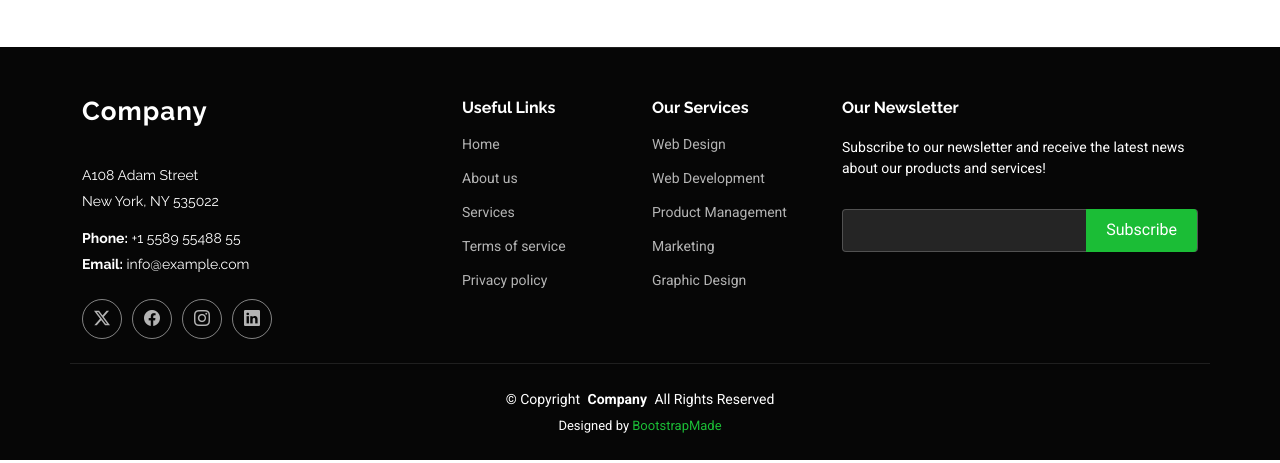
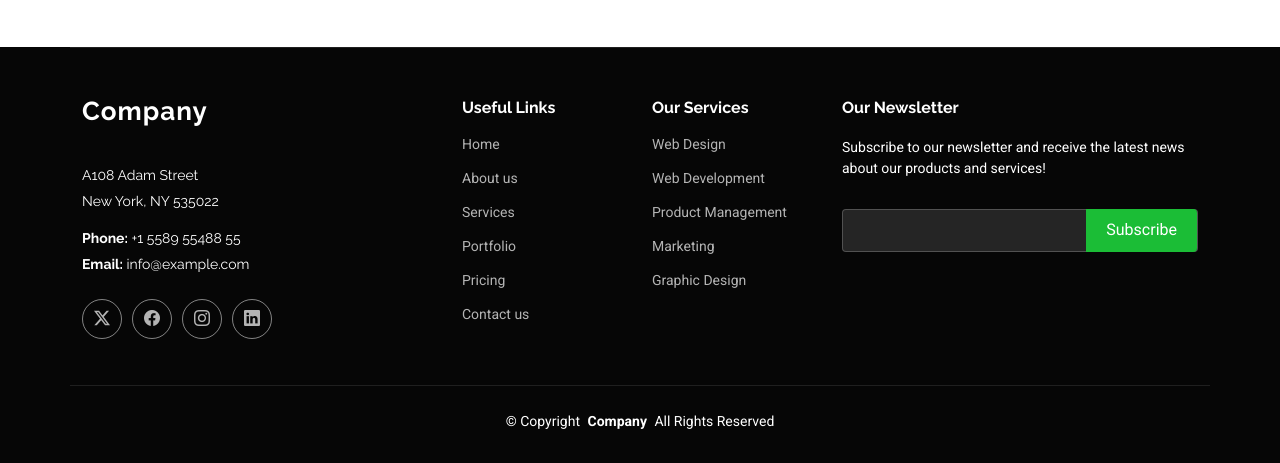
Before and after one commit to quiesscent/company, a Django app: page /portfolio/ in a window 1280 px wide. Shown: the part 1341-1804 px from the top of the page. Run offline with Django 5.2, Linux system fonts and the light colour scheme; some libraries are stand-ins or nearby versions.

Commit message:
made the images and links to work on django

```diff
--- a/companywebsite/companywebsite/urls.py
+++ b/companywebsite/companywebsite/urls.py
@@ -30,7 +30,6 @@ urlpatterns = [
     path('pricing/',views.pricing,name="pricing"),
     path('serviceDetails/',views.serviceDetails,name="serviceDetails"),
     path('services/',views.services,name="services"),
-    path('starterPage/',views.starterPage,name="starterPage"),
     path('team/',views.team,name="team"),
     path('testimonials/',views.testimonials,name="testimonials")
 ]
--- a/companywebsite/features/templates/contact.html
+++ b/companywebsite/features/templates/contact.html
@@ -18,7 +18,7 @@
         <h1 class="mb-2 mb-lg-0">Contact</h1>
         <nav class="breadcrumbs">
           <ol>
-            <li><a href="index.html">Home</a></li>
+            <li><a href="{% url "home" %}">Home</a></li>
             <li class="current">Contact</li>
           </ol>
         </nav>
--- a/companywebsite/features/templates/layout.html
+++ b/companywebsite/features/templates/layout.html
@@ -43,7 +43,7 @@
 <header id="header" class="header d-flex align-items-center sticky-top">
   <div class="container position-relative d-flex align-items-center">
 
-    <a href="index.html" class="logo d-flex align-items-center me-auto">
+    <a href="{% url "home" %}" class="logo d-flex align-items-center me-auto">
       <!-- Uncomment the line below if you also wish to use an image logo -->
       <!-- <img src="assets/img/logo.png" alt=""> -->
       <h1 class="sitename">Company</h1><span>.</span>
@@ -51,27 +51,25 @@
 
     <nav id="navmenu" class="navmenu">
       <ul>
-        <li><a href="#hero" class="active">Home</a></li>
+        <li><a href="{% url "home" %}" class="active">Home</a></li>
         <li class="dropdown"><a href="{% url 'about' %}"><span>About</span> <i class="bi bi-chevron-down toggle-dropdown"></i></a>
           <ul>
-            <li><a href="team.html">Team</a></li>
-            <li><a href="testimonials.html">Testimonials</a></li>
-            <li class="dropdown"><a href="#"><span>Deep Dropdown</span> <i class="bi bi-chevron-down toggle-dropdown"></i></a>
+            <li><a href="{% url "team" %}">Team</a></li>
+            <li><a href="{% url "testimonials" %}">Testimonials</a></li>
+            <li class="dropdown"><a href="#"><span>Details</span> <i class="bi bi-chevron-down toggle-dropdown"></i></a>
               <ul>
-                <li><a href="#">Deep Dropdown 1</a></li>
-                <li><a href="#">Deep Dropdown 2</a></li>
-                <li><a href="#">Deep Dropdown 3</a></li>
-                <li><a href="#">Deep Dropdown 4</a></li>
-                <li><a href="#">Deep Dropdown 5</a></li>
+                <li><a href="{% url "portfolioDetails" %}">Portfolio Details</a></li>
+                <li><a href="{% url "blogDetails" %}">Blog Details</a></li>
+                <li><a href="{% url "serviceDetails" %}">Services Details</a></li>
               </ul>
             </li>
           </ul>
         </li>
-        <li><a href="services.html">Services</a></li>
-        <li><a href="portfolio.html">Portfolio</a></li>
-        <li><a href="pricing.html">Pricing</a></li>
-        <li><a href="blog.html">Blog</a></li>
-        <li><a href="contact.html">Contact</a></li>
+        <li><a href="{% url "services" %}">Services</a></li>
+        <li><a href="{% url "portfolio" %}">Portfolio</a></li>
+        <li><a href="{% url "pricing" %}">Pricing</a></li>
+        <li><a href="{% url "blog" %}">Blog</a></li>
+        <li><a href="{% url "contact" %}">Contact</a></li>
       </ul>
       <i class="mobile-nav-toggle d-xl-none bi bi-list"></i>
     </nav>
@@ -118,9 +116,10 @@
           <ul>
             <li><a href="{% url 'home' %}">Home</a></li>
             <li><a href="{% url 'about' %}">About us</a></li>
-            <li><a href="#">Services</a></li>
-            <li><a href="#">Terms of service</a></li>
-            <li><a href="#">Privacy policy</a></li>
+            <li><a href="{% url "services" %}">Services</a></li>
+            <li><a href="{% url "portfolio" %}">Portfolio</a></li>
+            <li><a href="{% url "pricing" %}">Pricing</a></li>
+            <li><a href="{% url "contact" %}">Contact us</a></li>
           </ul>
         </div>
 
@@ -156,7 +155,7 @@
         <!-- You can delete the links only if you've purchased the pro version. -->
         <!-- Licensing information: https://bootstrapmade.com/license/ -->
         <!-- Purchase the pro version with working PHP/AJAX contact form: [buy-url] -->
-        Designed by <a href="https://bootstrapmade.com/">BootstrapMade</a>
+
       </div>
     </div>
 
--- a/companywebsite/features/templates/portfolio.html
+++ b/companywebsite/features/templates/portfolio.html
@@ -19,7 +19,7 @@
         <h1 class="mb-2 mb-lg-0">Portfolio</h1>
         <nav class="breadcrumbs">
           <ol>
-            <li><a href="index.html">Home</a></li>
+            <li><a href="{% url "home" %}">Home</a></li>
             <li class="current">Portfolio</li>
           </ol>
         </nav>
@@ -43,92 +43,92 @@
           <div class="row gy-4 isotope-container" data-aos="fade-up" data-aos-delay="200">
 
             <div class="col-lg-4 col-md-6 portfolio-item isotope-item filter-app">
-              <img src="assets/img/masonry-portfolio/masonry-portfolio-1.jpg" class="img-fluid" alt="">
+              <img src="{% static 'assets/img/masonry-portfolio/masonry-portfolio-1.jpg' %}" class="img-fluid" alt="">
               <div class="portfolio-info">
                 <h4>App 1</h4>
                 <p>Lorem ipsum, dolor sit</p>
-                <a href="assets/img/masonry-portfolio/masonry-portfolio-1.jpg" title="App 1" data-gallery="portfolio-gallery-app" class="glightbox preview-link"><i class="bi bi-zoom-in"></i></a>
-                <a href="portfolio-details.html" title="More Details" class="details-link"><i class="bi bi-link-45deg"></i></a>
+                <a href="{% static 'assets/img/masonry-portfolio/masonry-portfolio-1.jpg' %}" title="App 1" data-gallery="portfolio-gallery-app" class="glightbox preview-link"><i class="bi bi-zoom-in"></i></a>
+                <a href="{% url "portfolioDetails" %}" title="More Details" class="details-link"><i class="bi bi-link-45deg"></i></a>
               </div>
             </div><!-- End Portfolio Item -->
 
             <div class="col-lg-4 col-md-6 portfolio-item isotope-item filter-product">
-              <img src="assets/img/masonry-portfolio/masonry-portfolio-2.jpg" class="img-fluid" alt="">
+              <img src="{% static 'assets/img/masonry-portfolio/masonry-portfolio-2.jpg' %}" class="img-fluid" alt="">
               <div class="portfolio-info">
                 <h4>Product 1</h4>
                 <p>Lorem ipsum, dolor sit</p>
-                <a href="assets/img/masonry-portfolio/masonry-portfolio-2.jpg" title="Product 1" data-gallery="portfolio-gallery-product" class="glightbox preview-link"><i class="bi bi-zoom-in"></i></a>
-                <a href="portfolio-details.html" title="More Details" class="details-link"><i class="bi bi-link-45deg"></i></a>
+                <a href="{% static 'assets/img/masonry-portfolio/masonry-portfolio-2.jpg' %}" title="Product 1" data-gallery="portfolio-gallery-product" class="glightbox preview-link"><i class="bi bi-zoom-in"></i></a>
+                <a href="{% url "portfolioDetails" %}" title="More Details" class="details-link"><i class="bi bi-link-45deg"></i></a>
               </div>
             </div><!-- End Portfolio Item -->
 
             <div class="col-lg-4 col-md-6 portfolio-item isotope-item filter-branding">
-              <img src="assets/img/masonry-portfolio/masonry-portfolio-3.jpg" class="img-fluid" alt="">
+              <img src="{% static 'assets/img/masonry-portfolio/masonry-portfolio-3.jpg' %}" class="img-fluid" alt="">
               <div class="portfolio-info">
                 <h4>Branding 1</h4>
                 <p>Lorem ipsum, dolor sit</p>
-                <a href="assets/img/masonry-portfolio/masonry-portfolio-3.jpg" title="Branding 1" data-gallery="portfolio-gallery-branding" class="glightbox preview-link"><i class="bi bi-zoom-in"></i></a>
-                <a href="portfolio-details.html" title="More Details" class="details-link"><i class="bi bi-link-45deg"></i></a>
+                <a href="{% static 'assets/img/masonry-portfolio/masonry-portfolio-3.jpg' %}" title="Branding 1" data-gallery="portfolio-gallery-branding" class="glightbox preview-link"><i class="bi bi-zoom-in"></i></a>
+                <a href="{% url "portfolioDetails" %}" title="More Details" class="details-link"><i class="bi bi-link-45deg"></i></a>
               </div>
             </div><!-- End Portfolio Item -->
 
             <div class="col-lg-4 col-md-6 portfolio-item isotope-item filter-app">
-              <img src="assets/img/masonry-portfolio/masonry-portfolio-4.jpg" class="img-fluid" alt="">
+              <img src="{% static 'assets/img/masonry-portfolio/masonry-portfolio-4.jpg' %}" class="img-fluid" alt="">
               <div class="portfolio-info">
                 <h4>App 2</h4>
                 <p>Lorem ipsum, dolor sit</p>
-                <a href="assets/img/masonry-portfolio/masonry-portfolio-4.jpg" title="App 2" data-gallery="portfolio-gallery-app" class="glightbox preview-link"><i class="bi bi-zoom-in"></i></a>
-                <a href="portfolio-details.html" title="More Details" class="details-link"><i class="bi bi-link-45deg"></i></a>
+                <a href="{% static 'assets/img/masonry-portfolio/masonry-portfolio-4.jpg' %}" title="App 2" data-gallery="portfolio-gallery-app" class="glightbox preview-link"><i class="bi bi-zoom-in"></i></a>
+                <a href="{% url "portfolioDetails" %}" title="More Details" class="details-link"><i class="bi bi-link-45deg"></i></a>
               </div>
             </div><!-- End Portfolio Item -->
 
             <div class="col-lg-4 col-md-6 portfolio-item isotope-item filter-product">
-              <img src="assets/img/masonry-portfolio/masonry-portfolio-5.jpg" class="img-fluid" alt="">
+              <img src="{% static 'assets/img/masonry-portfolio/masonry-portfolio-5.jpg' %}" class="img-fluid" alt="">
               <div class="portfolio-info">
                 <h4>Product 2</h4>
                 <p>Lorem ipsum, dolor sit</p>
-                <a href="assets/img/masonry-portfolio/masonry-portfolio-5.jpg" title="Product 2" data-gallery="portfolio-gallery-product" class="glightbox preview-link"><i class="bi bi-zoom-in"></i></a>
-                <a href="portfolio-details.html" title="More Details" class="details-link"><i class="bi bi-link-45deg"></i></a>
+                <a href="{% static 'assets/img/masonry-portfolio/masonry-portfolio-5.jpg' %}" title="Product 2" data-gallery="portfolio-gallery-product" class="glightbox preview-link"><i class="bi bi-zoom-in"></i></a>
+                <a href="{% url "portfolioDetails" %}" title="More Details" class="details-link"><i class="bi bi-link-45deg"></i></a>
               </div>
             </div><!-- End Portfolio Item -->
 
             <div class="col-lg-4 col-md-6 portfolio-item isotope-item filter-branding">
-              <img src="assets/img/masonry-portfolio/masonry-portfolio-6.jpg" class="img-fluid" alt="">
+              <img src="{% static 'assets/img/masonry-portfolio/masonry-portfolio-6.jpg' %}" class="img-fluid" alt="">
               <div class="portfolio-info">
                 <h4>Branding 2</h4>
                 <p>Lorem ipsum, dolor sit</p>
-                <a href="assets/img/masonry-portfolio/masonry-portfolio-6.jpg" title="Branding 2" data-gallery="portfolio-gallery-branding" class="glightbox preview-link"><i class="bi bi-zoom-in"></i></a>
-                <a href="portfolio-details.html" title="More Details" class="details-link"><i class="bi bi-link-45deg"></i></a>
+                <a href="{% static 'assets/img/masonry-portfolio/masonry-portfolio-6.jpg' %}" title="Branding 2" data-gallery="portfolio-gallery-branding" class="glightbox preview-link"><i class="bi bi-zoom-in"></i></a>
+                <a href="{% url "portfolioDetails" %}" title="More Details" class="details-link"><i class="bi bi-link-45deg"></i></a>
               </div>
             </div><!-- End Portfolio Item -->
 
             <div class="col-lg-4 col-md-6 portfolio-item isotope-item filter-app">
-              <img src="assets/img/masonry-portfolio/masonry-portfolio-7.jpg" class="img-fluid" alt="">
+              <img src="{% static 'assets/img/masonry-portfolio/masonry-portfolio-7.jpg' %}" class="img-fluid" alt="">
               <div class="portfolio-info">
                 <h4>App 3</h4>
                 <p>Lorem ipsum, dolor sit</p>
-                <a href="assets/img/masonry-portfolio/masonry-portfolio-7.jpg" title="App 3" data-gallery="portfolio-gallery-app" class="glightbox preview-link"><i class="bi bi-zoom-in"></i></a>
-                <a href="portfolio-details.html" title="More Details" class="details-link"><i class="bi bi-link-45deg"></i></a>
+                <a href="{% static 'assets/img/masonry-portfolio/masonry-portfolio-7.jpg' %}" title="App 3" data-gallery="portfolio-gallery-app" class="glightbox preview-link"><i class="bi bi-zoom-in"></i></a>
+                <a href="{% url "portfolioDetails" %}" title="More Details" class="details-link"><i class="bi bi-link-45deg"></i></a>
               </div>
             </div><!-- End Portfolio Item -->
 
             <div class="col-lg-4 col-md-6 portfolio-item isotope-item filter-product">
-              <img src="assets/img/masonry-portfolio/masonry-portfolio-8.jpg" class="img-fluid" alt="">
+              <img src="{% static 'assets/img/masonry-portfolio/masonry-portfolio-8.jpg' %}" class="img-fluid" alt="">
               <div class="portfolio-info">
                 <h4>Product 3</h4>
                 <p>Lorem ipsum, dolor sit</p>
-                <a href="assets/img/masonry-portfolio/masonry-portfolio-8.jpg" title="Product 3" data-gallery="portfolio-gallery-product" class="glightbox preview-link"><i class="bi bi-zoom-in"></i></a>
-                <a href="portfolio-details.html" title="More Details" class="details-link"><i class="bi bi-link-45deg"></i></a>
+                <a href="{% static 'assets/img/masonry-portfolio/masonry-portfolio-8.jpg' %}" title="Product 3" data-gallery="portfolio-gallery-product" class="glightbox preview-link"><i class="bi bi-zoom-in"></i></a>
+                <a href="{% url "portfolioDetails" %}" title="More Details" class="details-link"><i class="bi bi-link-45deg"></i></a>
               </div>
             </div><!-- End Portfolio Item -->
 
             <div class="col-lg-4 col-md-6 portfolio-item isotope-item filter-branding">
-              <img src="assets/img/masonry-portfolio/masonry-portfolio-9.jpg" class="img-fluid" alt="">
+              <img src="{% static 'assets/img/masonry-portfolio/masonry-portfolio-9.jpg' %}" class="img-fluid" alt="">
               <div class="portfolio-info">
                 <h4>Branding 3</h4>
                 <p>Lorem ipsum, dolor sit</p>
-                <a href="assets/img/masonry-portfolio/masonry-portfolio-9.jpg" title="Branding 2" data-gallery="portfolio-gallery-branding" class="glightbox preview-link"><i class="bi bi-zoom-in"></i></a>
-                <a href="portfolio-details.html" title="More Details" class="details-link"><i class="bi bi-link-45deg"></i></a>
+                <a href="{% static 'assets/img/masonry-portfolio/masonry-portfolio-9.jpg' %}" title="Branding 2" data-gallery="portfolio-gallery-branding" class="glightbox preview-link"><i class="bi bi-zoom-in"></i></a>
+                <a href="{% url "portfolioDetails" %}" title="More Details" class="details-link"><i class="bi bi-link-45deg"></i></a>
               </div>
             </div><!-- End Portfolio Item -->
 
--- a/companywebsite/features/templates/pricing.html
+++ b/companywebsite/features/templates/pricing.html
@@ -19,7 +19,7 @@
         <h1 class="mb-2 mb-lg-0">Pricing</h1>
         <nav class="breadcrumbs">
           <ol>
-            <li><a href="index.html">Home</a></li>
+            <li><a href="{% url "home" %}">Home</a></li>
             <li class="current">Pricing</li>
           </ol>
         </nav>
--- a/companywebsite/features/templates/service-details.html
+++ b/companywebsite/features/templates/service-details.html
@@ -19,7 +19,7 @@
         <h1 class="mb-2 mb-lg-0">Service Details</h1>
         <nav class="breadcrumbs">
           <ol>
-            <li><a href="index.html">Home</a></li>
+            <li><a href="{% url "home" %}">Home</a></li>
             <li class="current">Service Details</li>
           </ol>
         </nav>
--- a/companywebsite/features/templates/services.html
+++ b/companywebsite/features/templates/services.html
@@ -19,7 +19,7 @@
         <h1 class="mb-2 mb-lg-0">Services</h1>
         <nav class="breadcrumbs">
           <ol>
-            <li><a href="index.html">Home</a></li>
+            <li><a href="{% url "home" %}">Home</a></li>
             <li class="current">Services</li>
           </ol>
         </nav>
--- a/companywebsite/features/views.py
+++ b/companywebsite/features/views.py
@@ -31,8 +31,6 @@ def serviceDetails(request):
 def services(request):
     return render(request, 'services.html')
 
-def  starterPage(request):
-    return render(request, 'starter-page.html')
 
 def team(request):
     return render(request, 'team.html')
```
Also changed, not shown: companywebsite/features/templates/about.html (+13 -13 lines), companywebsite/features/templates/blog.html (+12 -30 lines), companywebsite/features/templates/portfolio-details.html (+5 -5 lines), companywebsite/features/templates/starter-page.html (deleted, +0 -45 lines), companywebsite/features/templates/team.html (+5 -5 lines), companywebsite/features/templates/testimonials.html (+7 -7 lines).
